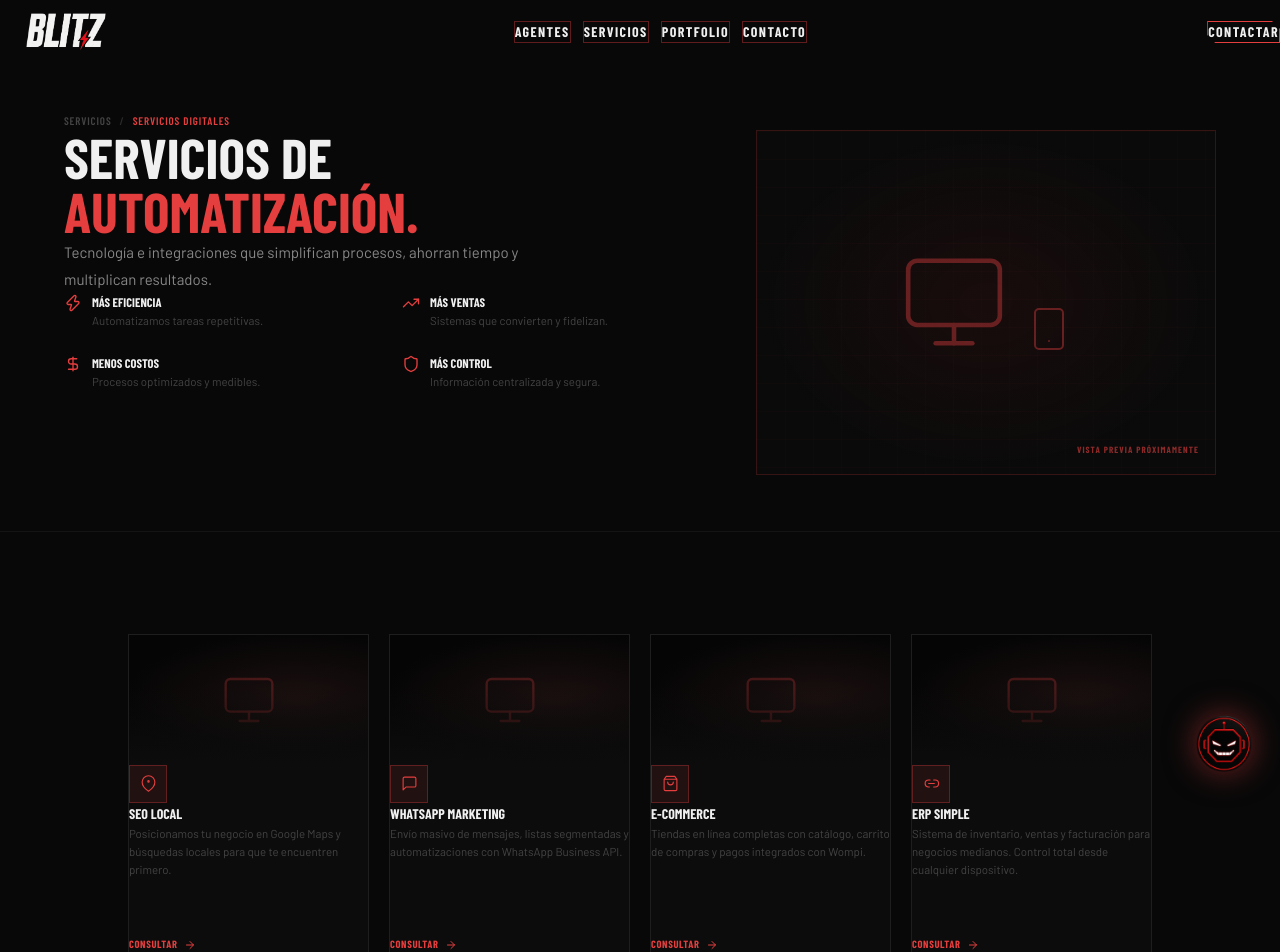
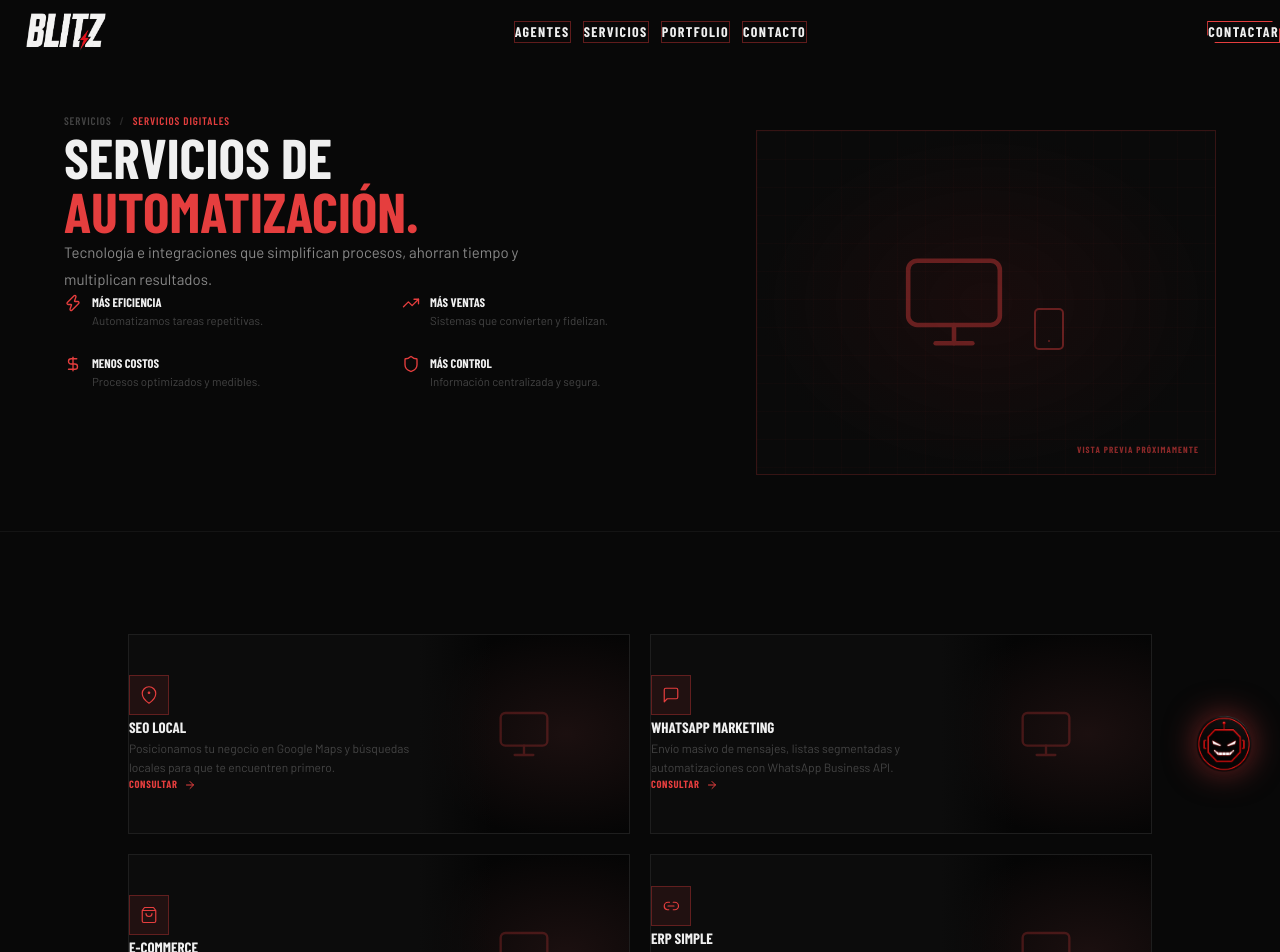
Before and after one commit to dacabrero11/blitz, a Next.js app: page /servicios/categoria/servicios-digitales in a window 1280 px wide. Shown: the top 952 px of the page. Built offline with nearby package versions, Linux system fonts and the light colour scheme; a web font is replaced by a local one.

Commit message:
Rediseñar las cards del grid de categoría: anchas con texto a la izquierda e imagen placeholder a la derecha (como el mockup), en vez de imagen arriba/texto abajo

```diff
--- a/components/sections/CategoriaLanding.tsx
+++ b/components/sections/CategoriaLanding.tsx
@@ -126,45 +126,46 @@ export function CategoriaLandingGrid({ categoria }: { categoria: Categoria }) {
   return (
     <section className="section-padding" style={{ borderBottom: '1px solid var(--border-2)' }}>
       <div className="container">
-        <div className="grid grid-cols-1 sm:grid-cols-2 lg:grid-cols-4 gap-5">
+        <div className="grid grid-cols-1 lg:grid-cols-2 gap-5">
           {categoria.items.map((item) => (
             <Link
               key={item.slug}
               href={`/servicios/${item.slug}`}
-              className="group relative overflow-hidden flex flex-col"
-              style={{ border: '1px solid var(--border)', background: 'var(--black-2)', minHeight: 320 }}
+              className="group relative overflow-hidden flex"
+              style={{ border: '1px solid var(--border)', background: 'var(--black-2)', minHeight: 200 }}
             >
-              <div className="relative" style={{ height: 130 }}>
+              <div className="p-6 flex-1 flex flex-col justify-center" style={{ maxWidth: '58%' }}>
+                <div
+                  className="flex items-center justify-center flex-shrink-0 mb-3"
+                  style={{ width: 40, height: 40, background: `${categoria.acento}18`, border: `1px solid ${categoria.acento}55` }}
+                >
+                  <svg width="18" height="18" viewBox="0 0 24 24" fill="none" stroke={categoria.acento} strokeWidth="1.6" strokeLinecap="round" strokeLinejoin="round">
+                    <path d={item.icon} />
+                  </svg>
+                </div>
+                <div className="font-display font-bold uppercase mb-2" style={{ fontSize: 15, color: 'var(--white)' }}>
+                  {item.nombre}
+                </div>
+                <p className="mb-4" style={{ fontSize: 12, color: 'var(--gray-2)', lineHeight: 1.55 }}>
+                  {item.descripcion}
+                </p>
+                <div
+                  className="inline-flex items-center gap-1.5 font-display font-bold uppercase transition-transform group-hover:translate-x-1"
+                  style={{ fontSize: 10.5, letterSpacing: '0.06em', color: categoria.acento }}
+                >
+                  Consultar
+                  <ArrowRight size={12} />
+                </div>
+              </div>
+
+              <div className="relative flex-shrink-0" style={{ width: '42%' }}>
                 {item.cardImage ? (
                   // eslint-disable-next-line @next/next/no-img-element
                   <img src={item.cardImage} alt={item.nombre} className="absolute inset-0 w-full h-full object-cover" />
                 ) : (
                   <CardImagePlaceholder acento={categoria.acento} />
                 )}
-                <div className="absolute inset-0" style={{ background: 'linear-gradient(0deg, var(--black-2) 0%, transparent 60%)' }} />
-              </div>
-              <div className="p-5 flex-1 flex flex-col">
-                <div
-                  className="flex items-center justify-center flex-shrink-0 mb-3"
-                  style={{ width: 38, height: 38, background: `${categoria.acento}18`, border: `1px solid ${categoria.acento}55` }}
-                >
-                  <svg width="17" height="17" viewBox="0 0 24 24" fill="none" stroke={categoria.acento} strokeWidth="1.6" strokeLinecap="round" strokeLinejoin="round">
-                    <path d={item.icon} />
-                  </svg>
-                </div>
-                <div className="font-display font-bold uppercase mb-1.5" style={{ fontSize: 14, color: 'var(--white)' }}>
-                  {item.nombre}
-                </div>
-                <p className="flex-1" style={{ fontSize: 11.5, color: 'var(--gray-2)', lineHeight: 1.55 }}>
-                  {item.descripcion}
-                </p>
-                <div
-                  className="inline-flex items-center gap-1.5 font-display font-bold uppercase mt-4 transition-transform group-hover:translate-x-1"
-                  style={{ fontSize: 10.5, letterSpacing: '0.06em', color: categoria.acento }}
-                >
-                  Consultar
-                  <ArrowRight size={12} />
-                </div>
+                <div className="absolute inset-0" style={{ background: `linear-gradient(90deg, var(--black-2) 0%, transparent 35%)` }} />
               </div>
             </Link>
           ))}
```
